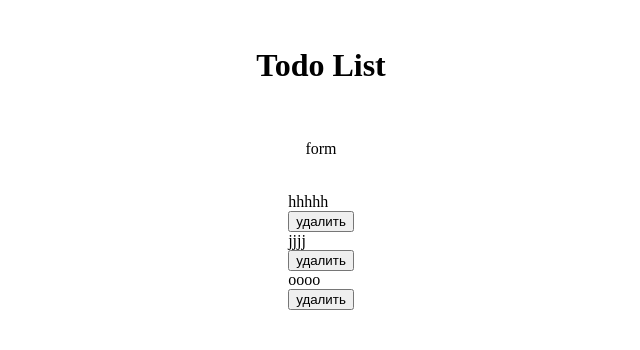
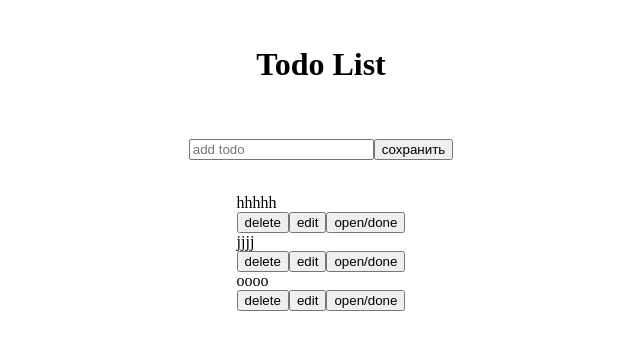
Before and after one commit to tms-js-pro-2021/tataiana, a React app: page / in a window 1280 px wide. Shown: the top 350 px of the page, without its empty margins (319-959 px from the left). Built offline with nearby package versions, Linux system fonts and the light colour scheme.

Commit message:
new commit

```diff
--- a/package.json
+++ b/package.json
@@ -30,6 +30,7 @@
     "react": "^17.0.2",
     "react-dom": "^17.0.2",
     "react-router-dom": "^5.2.0",
+    "uuid": "^8.3.2",
     "yup": "^0.32.9"
   },
   "devDependencies": {
--- a/src/Todo/AddTodo.jsx
+++ b/src/Todo/AddTodo.jsx
@@ -1,10 +1,29 @@
-import React from 'react';
+import React, { useState } from 'react';
 
-function AddTodo() {
+function AddTodo({ todo, setTodo }) {
+  const [value, setValue] = useState('');
+
+  function saveTodo() {
+    setTodo([
+      ...todo,
+      {
+        id: Date.now(),
+        title: value,
+        status: true,
+      },
+    ]);
+    setValue('');
+  }
+
   return (
-
-    <div>form</div>
-
+    <div>
+      <input
+        placeholder="add todo"
+        value={value}
+        onChange={(e) => setValue(e.target.value)}
+      />
+      <button onClick={saveTodo}>сохранить</button>
+    </div>
   );
 }
 export default AddTodo;
--- a/src/Todo/TodoList.jsx
+++ b/src/Todo/TodoList.jsx
@@ -1,21 +1,66 @@
-import React from 'react';
+import React, { useState } from 'react';
 
 function TodoList({ todo, setTodo }) {
+  const [edit, setEdit] = useState('');
+  const [value, setValue] = useState('');
+
   function deleteTodo(id) {
-    const newTodoList = [...todo].filter((item) => item.id != id);
+    const newTodoList = [...todo].filter((item) => item.id !== id);
     setTodo(newTodoList);
+  }
+
+  function statusTodo(id) {
+    const newTodoList = [...todo].filter((item) => {
+      if (item.id === id) {
+        item.status = !item.status;
+      }
+      return item;
+    });
+    setTodo(newTodoList);
+  }
+
+  function editTodo(id, title) {
+    setEdit(id);
+    setValue(title);
+  }
+
+  function saveTodo(id) {
+    const newTodo = [...todo].map((item) => {
+      if (item.id === id) {
+        item.title = value;
+      }
+      return item;
+    });
+    setTodo(newTodo);
+    setEdit('');
   }
 
   return (
     <div>
-      {
-      todo.map((item) => (
+      {todo.map((item) => (
         <div key={item.id}>
-          <div>{ item.title }</div>
-          <button onClick={() => deleteTodo(item.id)}>удалить</button>
+          {edit === item.id ? (
+            <div>
+              <input value={value} onChange={(e) => setValue(e.target.value)} />
+            </div>
+          ) : (
+            <div>{item.title}</div>
+          )}
+          {edit === item.id ? (
+            <div>
+              <button onClick={() => saveTodo(item.id)}>save</button>
+            </div>
+          ) : (
+            <div>
+              <button onClick={() => deleteTodo(item.id)}>delete</button>
+              <button onClick={() => editTodo(item.id, item.title)}>
+                edit
+              </button>
+              <button onClick={() => statusTodo(item.id)}>open/done</button>
+            </div>
+          )}
         </div>
-      ))
-      }
+      ))}
     </div>
   );
 }
--- a/src/Todo/TodoPage.jsx
+++ b/src/Todo/TodoPage.jsx
@@ -33,7 +33,7 @@ function TodoPage() {
       }}
     >
       <h1>Todo List</h1>
-      <AddTodo />
+      <AddTodo todo={todo} setTodo={setTodo} />
       <TodoList todo={todo} setTodo={setTodo} />
     </Container>
   );
```
Also changed, not shown: 1 other file (tests, documents, lock files or other folders).
